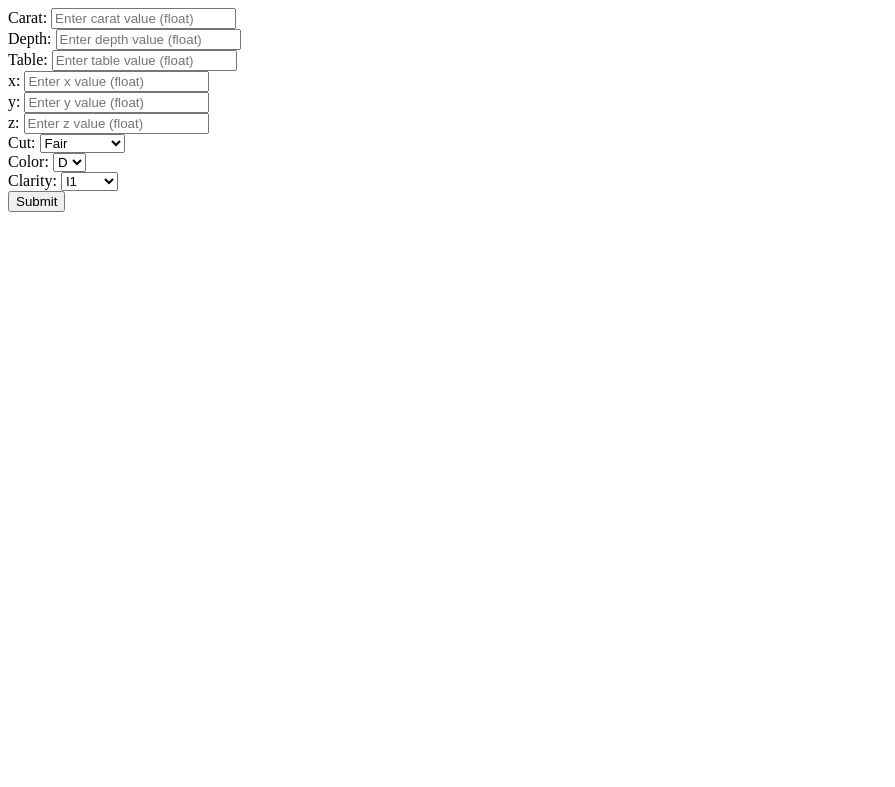
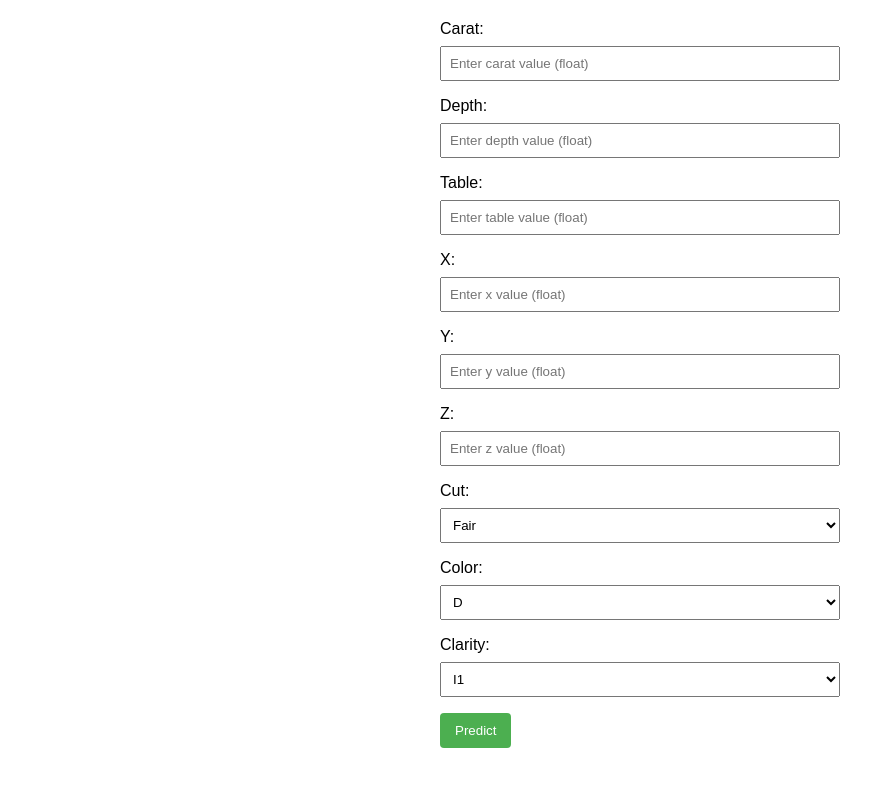
Before and after one commit to Kashyap-08/12_2_DS_end_to_end_git_proj, a Flask app: page /predict in a window 1280 px wide. Shown: the top 787 px of the page, without its empty margins (0-895 px from the left). Run offline with Flask 3, Linux system fonts and the light colour scheme.

Commit message:
new form template

```diff
--- a/templates/form.html
+++ b/templates/form.html
@@ -1,4 +1,124 @@
-<html>
+<!DOCTYPE html>
+<html lang="en">
+<head>
+    <meta charset="UTF-8">
+    <meta name="viewport" content="width=device-width, initial-scale=1.0">
+    <title>Diamond Details Form</title>
+    <style>
+        body {
+            font-family: Arial, sans-serif;
+            margin: 20px;
+        }
+
+        form {
+            max-width: 400px;
+            margin: 0 auto;
+        }
+
+        label {
+            display: block;
+            margin-bottom: 8px;
+        }
+
+        input, select {
+            width: 100%;
+            padding: 8px;
+            margin-bottom: 16px;
+            box-sizing: border-box;
+        }
+
+        button {
+            background-color: #4CAF50;
+            color: white;
+            padding: 10px 15px;
+            border: none;
+            border-radius: 4px;
+            cursor: pointer;
+        }
+
+        button:hover {
+            background-color: #45a049;
+        }
+    </style>
+</head>
+<body>
+
+    <form id="diamondForm" action="{{ url_for('predict_datapoint') }}" method="POST">
+        <label for="carat">Carat:</label>
+        <input type="text" id="carat" name="carat" placeholder="Enter carat value (float)" required>
+
+        <label for="depth">Depth:</label>
+        <input type="text" id="depth" name="depth" placeholder="Enter depth value (float)" required>
+
+        <label for="table">Table:</label>
+        <input type="text" id="table" name="table" placeholder="Enter table value (float)" required>
+
+        <label for="x">X:</label>
+        <input type="text" id="x" name="x" placeholder="Enter x value (float)" required>
+
+        <label for="y">Y:</label>
+        <input type="text" id="y" name="y" placeholder="Enter y value (float)" required>
+
+        <label for="z">Z:</label>
+        <input type="text" id="z" name="z" placeholder="Enter z value (float)" required>
+
+        <label for="cut">Cut:</label>
+        <select id="cut" name="cut">
+            <option value="Fair">Fair</option>
+            <option value="Good">Good</option>
+            <option value="Very Good">Very Good</option>
+            <option value="Premium">Premium</option>
+            <option value="Ideal">Ideal</option>
+        </select>
+
+        <label for="color">Color:</label>
+        <select id="color" name="color">
+            <option value="D">D</option>
+            <option value="E">E</option>
+            <option value="F">F</option>
+            <option value="G">G</option>
+            <option value="H">H</option>
+            <option value="I">I</option>
+            <option value="J">J</option>
+        </select>
+
+        <label for="clarity">Clarity:</label>
+        <select id="clarity" name="clarity">
+            <option value="I1">I1</option>
+            <option value="SI2">SI2</option>
+            <option value="SI1">SI1</option>
+            <option value="VS2">VS2</option>
+            <option value="VS1">VS1</option>
+            <option value="VVS2">VVS2</option>
+            <option value="VVS1">VVS1</option>
+            <option value="IF">IF</option>
+        </select>
+
+        <button type="submit">Predict</button>
+    </form>
+
+    <!-- <script>
+        function submitForm() {
+            // You can handle form submission logic here
+            var form = document.getElementById("diamondForm");
+            var formData = new FormData(form);
+
+            // Displaying form data for demonstration purposes
+            for (var pair of formData.entries()) {
+                console.log(pair[0] + ': ' + pair[1]);
+            }
+        }
+    </script> -->
+</body>
+</html>
+
+
+
+
+
+
+
+<!-- <html>
 <body>
 <form action="{{url_for('predict_datapoint')}}" method="POST">
     <div class="form-group">
@@ -73,4 +193,4 @@
   <input type="submit" value="Submit">
 </form>
 </body>
-</html>
+</html> -->
```
